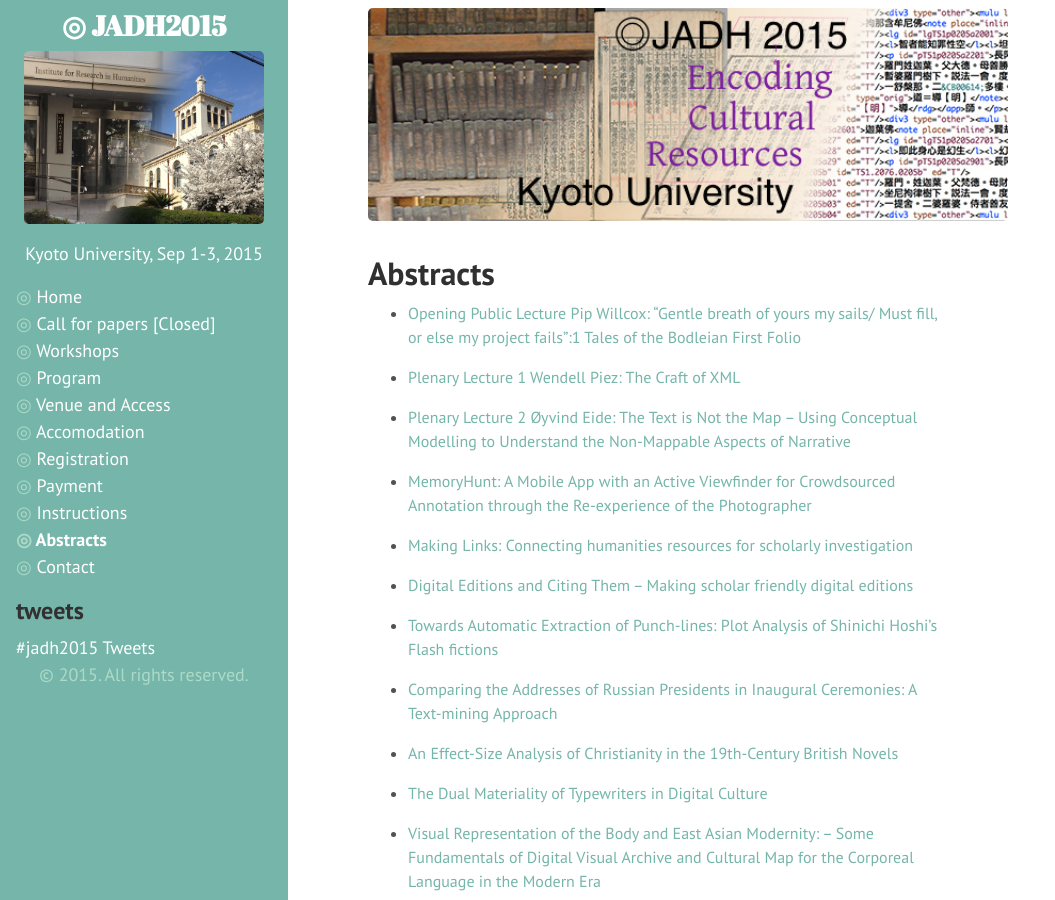
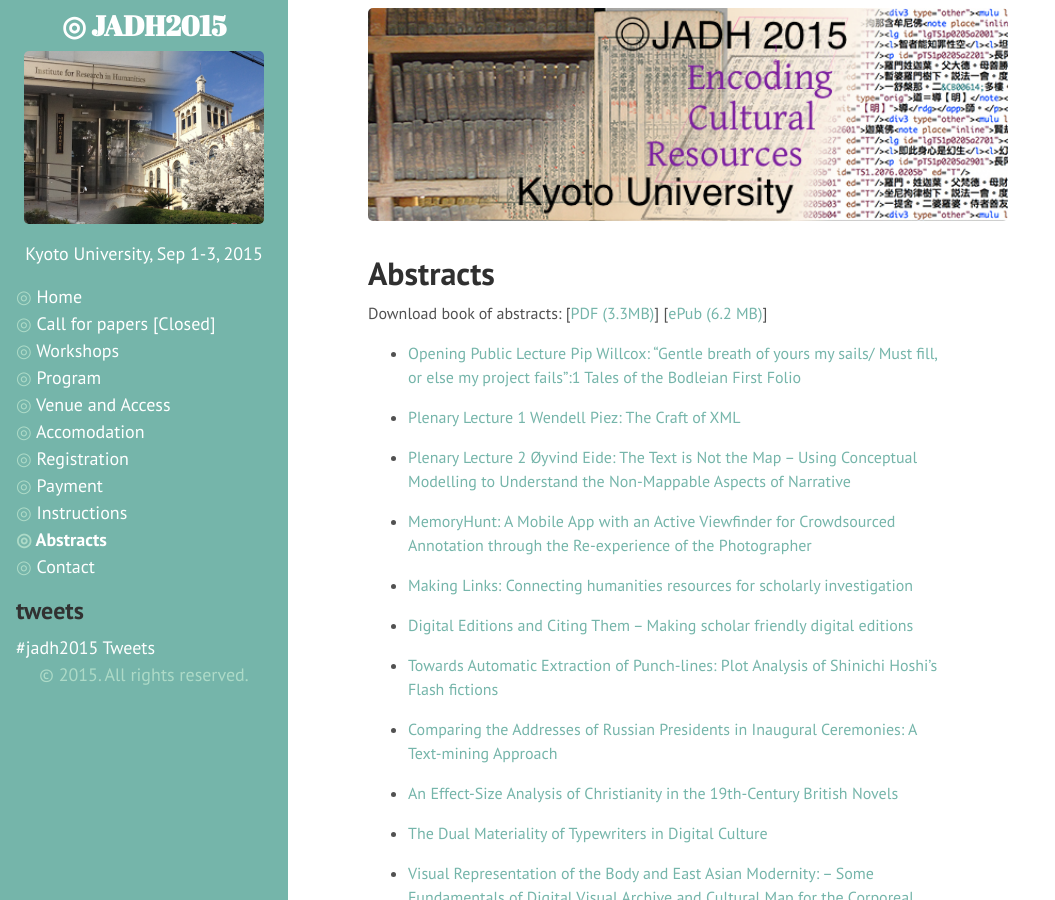
Before and after one commit to jadh2015/jadh2015.github.io, a Jekyll site: the page built from 80res.md, in a window 1280 px wide and 900 px high. Shown: the whole window, without its empty margins (0-1055 px from the left). Built offline with Jekyll 4.4.1, drawn with Linux system fonts in a browser that asks for light colours; comment, search, counter and statistics services are not loaded.

Commit message:
added book of abstracts for download.

```diff
--- a/80res.md
+++ b/80res.md
@@ -3,7 +3,7 @@
 title: Abstracts
 permalink: /abstracts/
 ---
-
+<p>Download book of abstracts:  [<a href="{{ site.baseurl }}/images/jadh2015abstracts-ebook.pdf">PDF (3.3MB)</a>]  [<a href="{{ site.baseurl }}/images/JADH 2015_Encoding_Cultural_Resources.epub">ePub (6.2 MB)</a>] </p>
 <ul class="toc toc_body"><li class="toc"><a href="#index.xml-body.1_div.3">Opening Public Lecture Pip Willcox: “Gentle breath of yours my sails/ Must fill, or else my project fails”:<span class="T4">1 </span><span class="T3">Tales of the Bodleian First Folio </span></a><ul
 class="toc"></ul></li>
 <li class="toc"><a class="P67" href="#index.xml-body.1_div.5"
```
Also changed, not shown: 2 other files.
